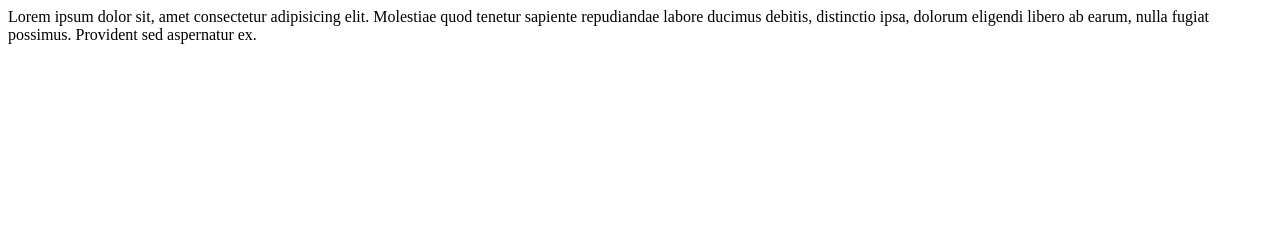
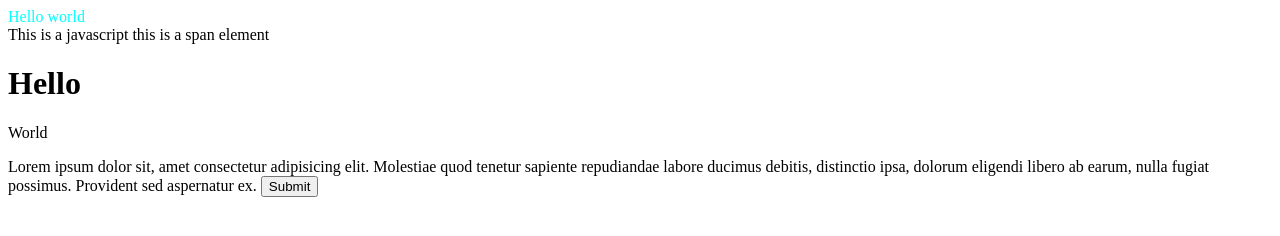
Before and after one commit to yash-ad/20-July, a plain HTML site: page index.html in a window 1280 px wide. Drawn offline with Linux system fonts and the light colour scheme.

Commit message:
Second commit

```diff
--- a/index.html
+++ b/index.html
@@ -5,17 +5,20 @@
     <meta http-equiv="X-UA-Compatible" content="IE=edge">
     <meta name="viewport" content="width=
     , initial-scale=1.0">
-    <title>Document</title>
+    <title>Javascript</title>
+    <link rel="stylesheet" href="./style.css">
 </head>
 <body>
-    <div class="">
+    <div class="card">Hello world</div>
+    <span>This is a javascript</span>
+    <span>this is a span element</span>
+        <h1>Hello</h1>
+        <p>World</p>
 
         Lorem ipsum dolor sit, amet consectetur adipisicing elit. Molestiae quod tenetur sapiente repudiandae labore ducimus debitis, distinctio ipsa, dolorum eligendi libero ab earum, nulla fugiat possimus. Provident sed aspernatur ex.
 
 
-
-
-    </div>
+<button id="firstbutton">Submit</button>
 
 
 
@@ -24,5 +27,8 @@
 
 
 
+
+
+<script src="./script.js"></script>
 </body>
 </html>
--- /dev/null
+++ b/script.js
@@ -0,0 +1,16 @@
+console.log("Script file is here");
+console.log(document);
+console.log(typeof(document));
+let buttonElement= document.getElementById("firstbutton");
+console.log(buttonElement)
+
+
+function sum(a=15,b=15)
+{
+
+    let result = a + b;
+    console.log(result);
+
+
+}
+sum();
--- /dev/null
+++ b/style.css
@@ -0,0 +1,9 @@
+.card{
+
+    color: aqua;
+}
+
+#firstbutton{
+
+    color: black;
+}
```
